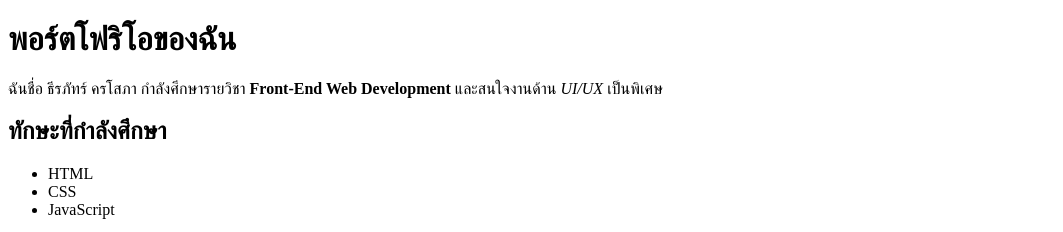
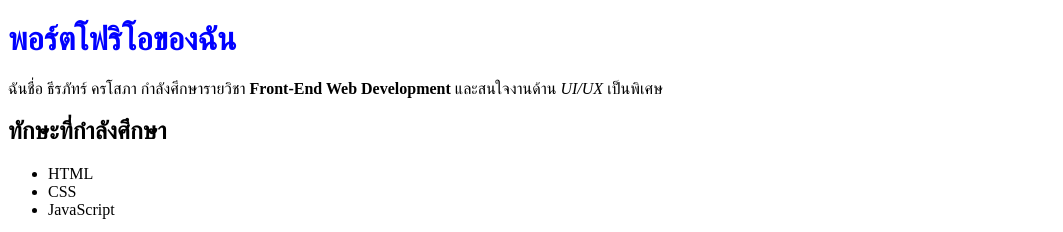
Before and after one commit to 68160322-code/lab1_frontend, a plain HTML site: page index.html in a window 1280 px wide. Shown: the top 232 px of the page, without its empty margins (0-1063 px from the left). Drawn offline with Linux system fonts and the light colour scheme.

Commit message:
ทดลองเปลี่ยนสี h1

```diff
--- a/index.html
+++ b/index.html
@@ -6,7 +6,7 @@
     <title>Document</title>
 </head>
 <body>
-   <h1>พอร์ตโฟริโอของฉัน</h1>
+   <h1 style="color: blue;">พอร์ตโฟริโอของฉัน</h1>
 
     <!-- ย่อหน้าแนะนำตัว -->
    <p>ฉันชื่อ ธีรภัทร์ ครโสภา กำลังศึกษารายวิชา <strong>Front-End Web Development</strong>
```
